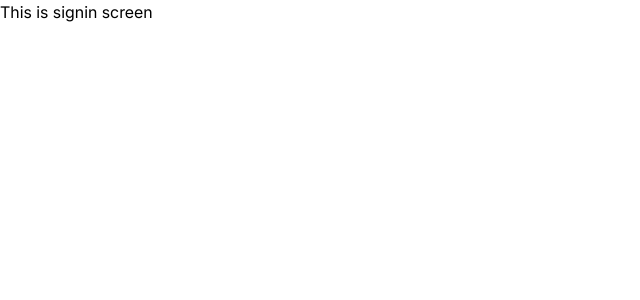
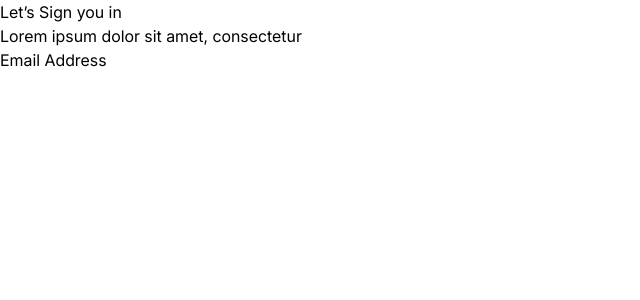
Before and after one commit to eng-Iqbal-hassan/grand-hotel-frontend, a React app: page /sign-in in a window 1280 px wide. Shown: the top 300 px of the page, without its empty margins (0-640 px from the left). Built offline with nearby package versions, Linux system fonts and the light colour scheme; the HTML template or start-up script is replaced by a standard one.

Commit message:
authentication pages are added

```diff
--- /dev/null
+++ b/src/components/Input.tsx
@@ -0,0 +1,14 @@
+type Props = {
+    label: string
+    inputType: string
+    id: string
+}
+
+export default function Input({label, inputType, id}: Props) {
+  return (
+    <div>
+      <label htmlFor={id}>{label}</label>
+      <input type={inputType} id={id} />
+    </div>
+  )
+}
--- a/src/pages/signin/SignIn.tsx
+++ b/src/pages/signin/SignIn.tsx
@@ -1,7 +1,11 @@
+import Input from "../../components/Input";
+
 export default function SignIn() {
   return (
     <div>
-      This is signin screen
+      <h4>Let’s Sign you in</h4>
+      <p>Lorem ipsum dolor sit amet, consectetur</p>
+      <Input label="Email Address" id="email-address" inputType="email" />
     </div>
   )
 }
```
